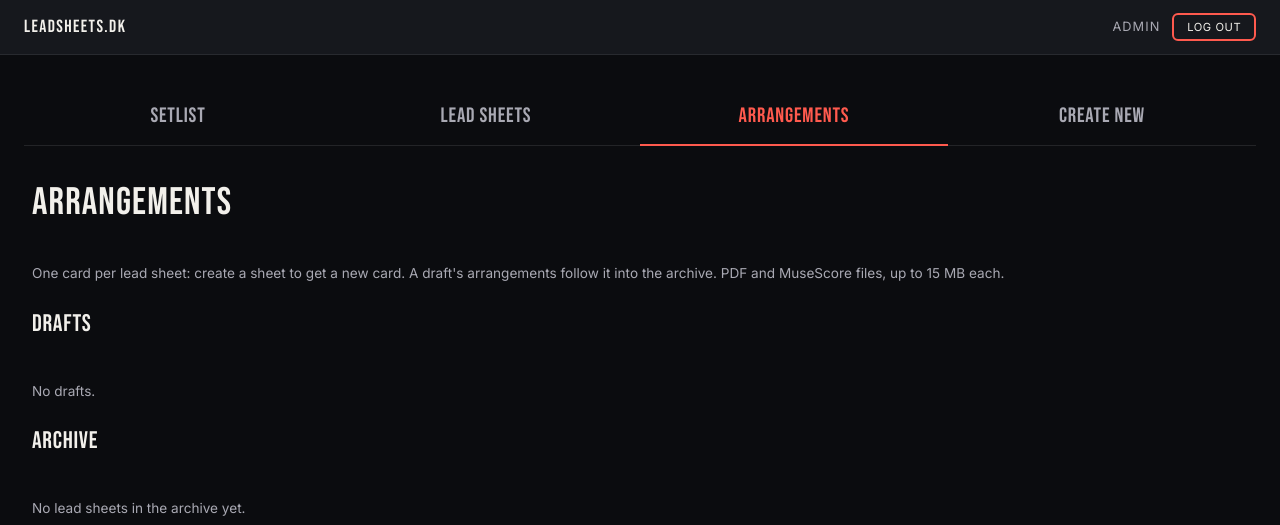
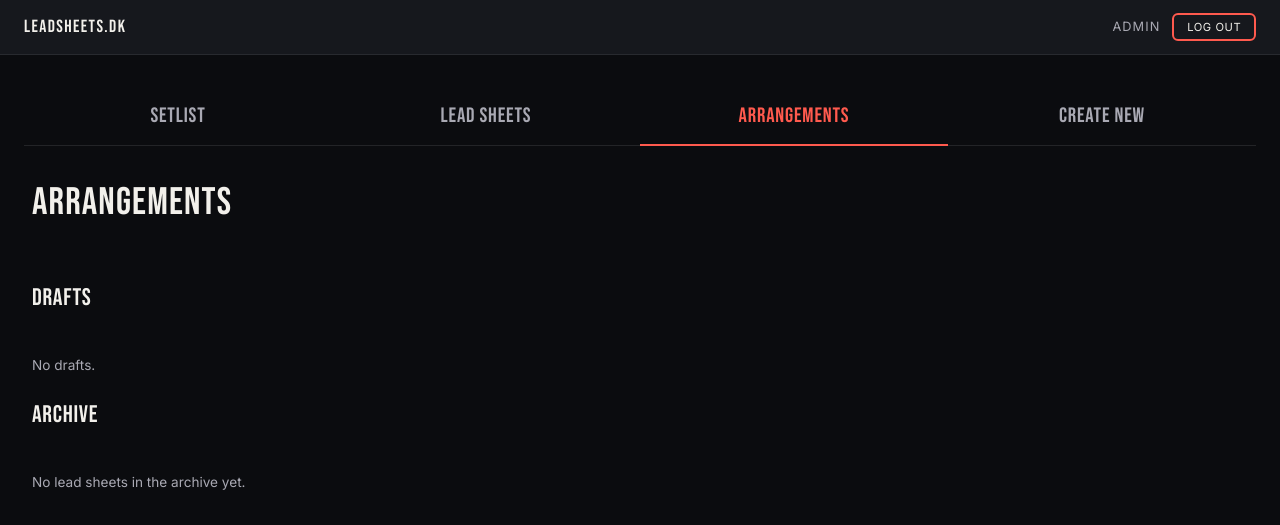
Before and after one commit to carljarner/leadsheets, a FastAPI app: page /arrangements in a window 1280 px wide. Shown: the top 525 px of the page. Run offline with FastAPI, Linux system fonts and the light colour scheme; the visitor is signed in with stand-in values (Sample User, id 1); parts of the project's set-up code (start-up, migrations or seed data) failed here and were passed over.

Commit message:
Lead Sheets: drop the admin's hint line on Arrangements
Co-Authored-By: Claude Opus 5.5 <noreply@anthropic.com>

```diff
--- a/templates/arrangements.html
+++ b/templates/arrangements.html
@@ -6,9 +6,7 @@
   <h1>Arrangements</h1>
   <input type="search" id="arr-search" class="leadsheets-search" placeholder="Search title or artist" aria-label="Search arrangements" autocomplete="off" />
 </div>
-{% if can_edit %}
-<p class="muted arr-hint">One card per lead sheet: create a sheet to get a new card. A draft's arrangements follow it into the archive. PDF and MuseScore files, up to {{ max_mb }} MB each.</p>
-{% else %}
+{% if not can_edit %}
 <p class="muted arr-hint">Sheet music for each lead sheet. Open a PDF or download any file.</p>
 {% endif %}
 
```
